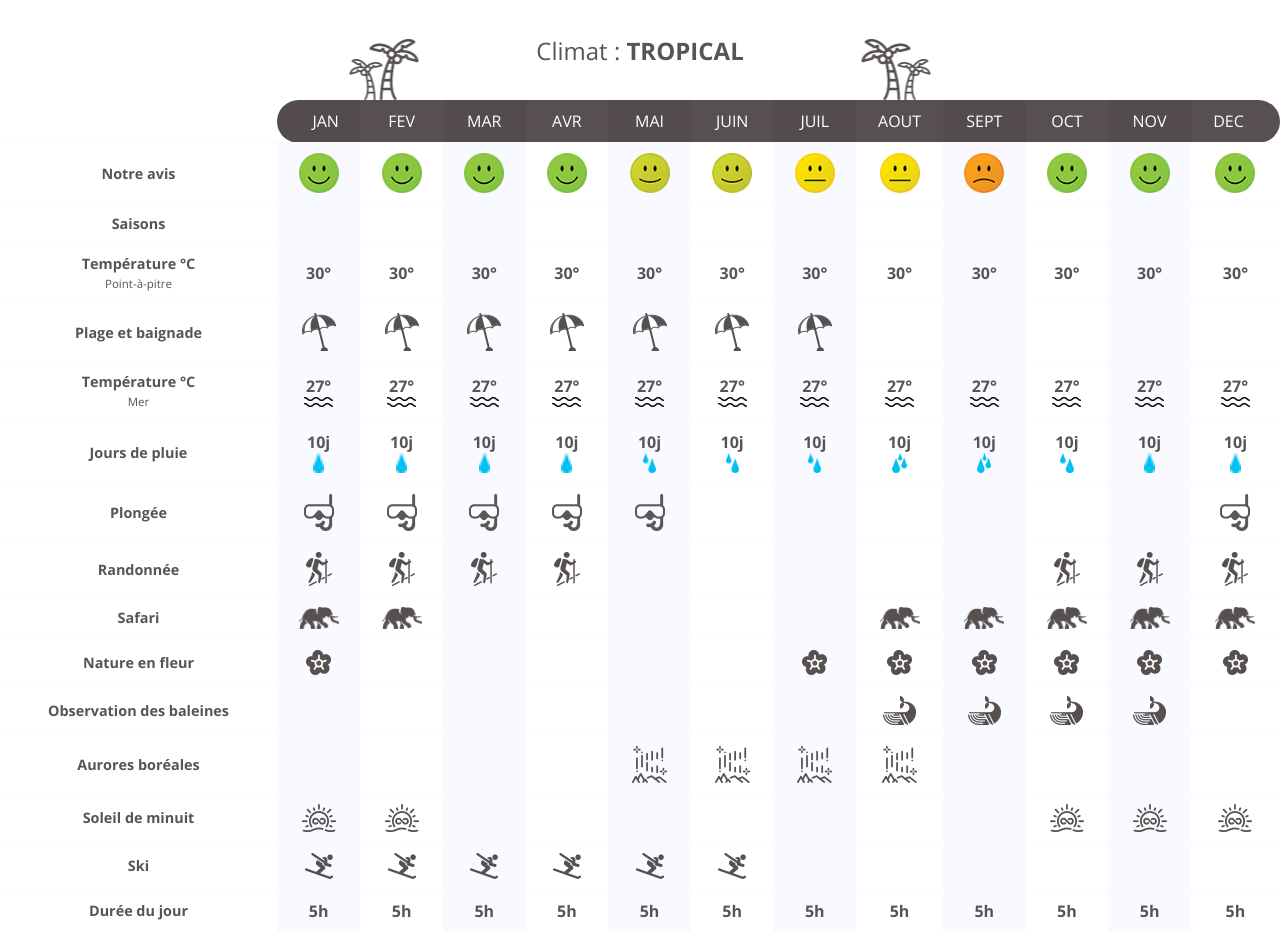
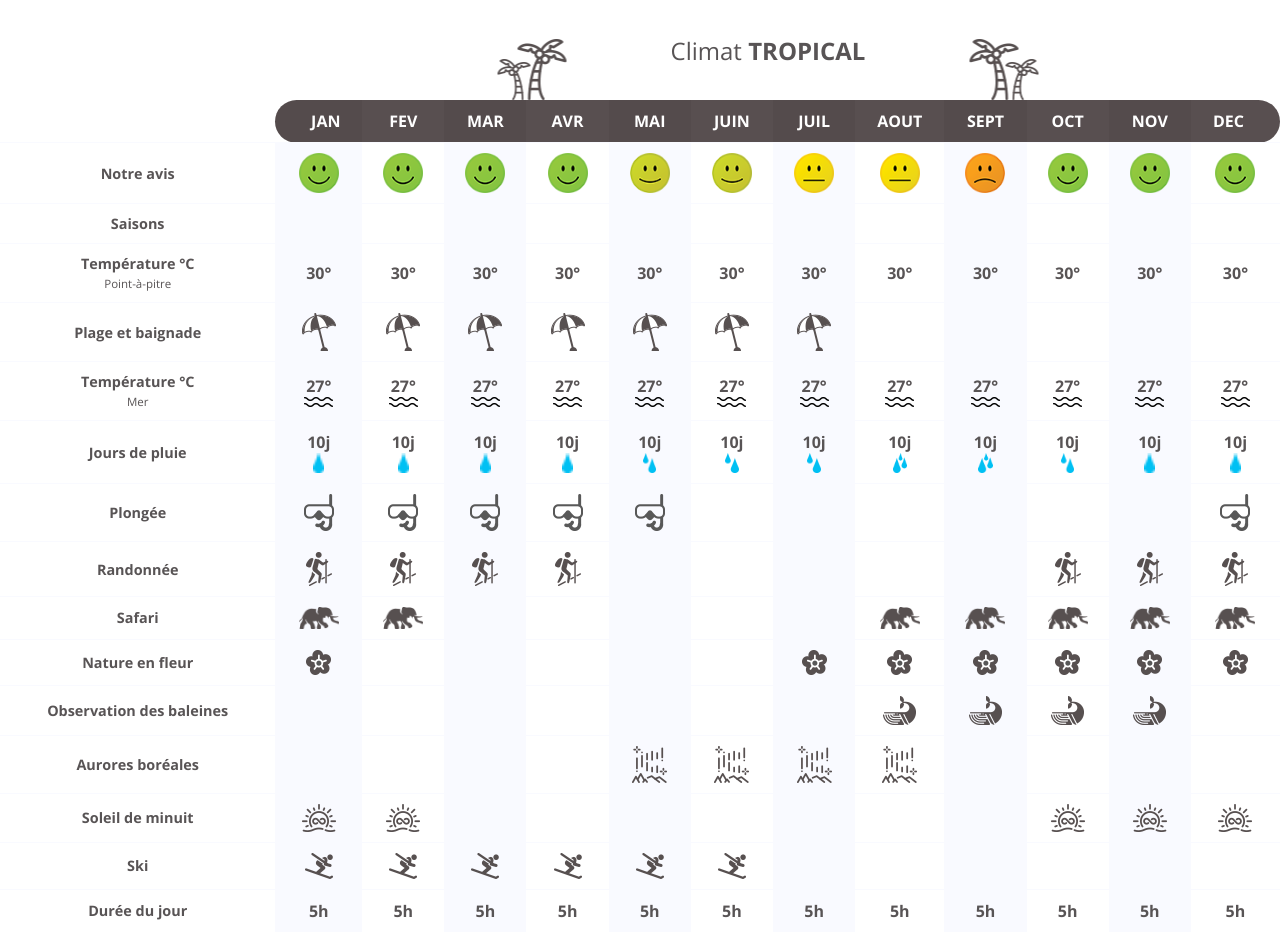
Before and after one commit to t0mm4rx/infographie_climat, a plain HTML site: page index.html in a window 1280 px wide. Drawn offline with nearby package versions, Linux system fonts and the light colour scheme.

Commit message:
header centre, mois en gras,

```diff
--- a/index.html
+++ b/index.html
@@ -14,7 +14,7 @@
     <div id="pre-table">
       <img src="./images/palmiers.png">
       <img src="./images/palmiers.png">
-      <h2>Climat : <span>tropical</span></h2>
+      <h2>Climat <span>tropical</span></h2>
     </div>
 
     <table>
--- a/style.css
+++ b/style.css
@@ -24,20 +24,21 @@ body, html {
   justify-content: center;
   margin: 0;
   position: relative;
+  margin-left: 20vw;
 }
 
 #pre-table img:first-child {
   position: absolute;
   bottom: 0;
   transform: translateX(-50%);
-  left: 30%;
+  left: 27%;
 }
 
 #pre-table img:nth-child(2) {
   position: absolute;
   bottom: 0;
   transform: translateX(-50%) scaleX(-1);
-  left: 70%;
+  left: 73%;
 }
 
 #pre-table h2 {
@@ -58,7 +59,7 @@ table {
 table th {
   border: none;
   padding: 10px;
-  font-weight: normal;
+  font-weight: bold;
   background-color: var(--gray);
   color: white;
   margin: 0;
```
